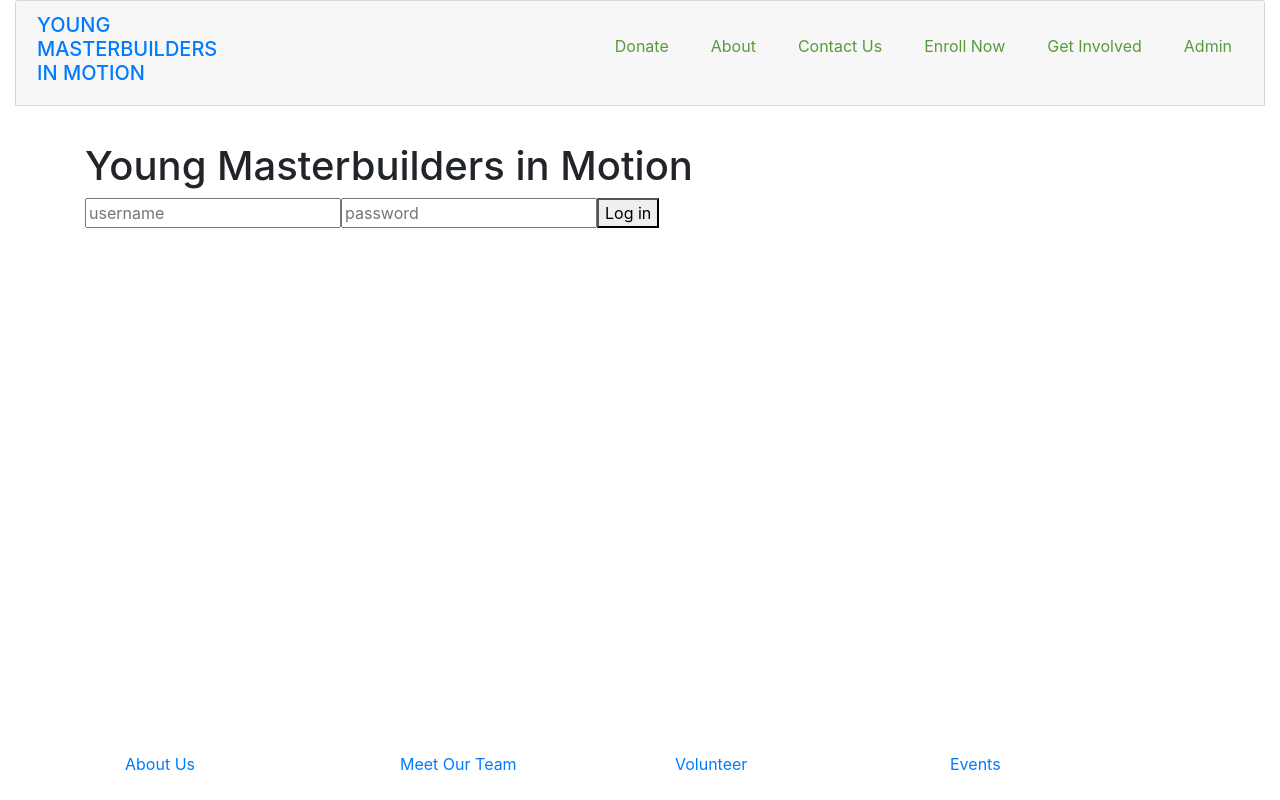
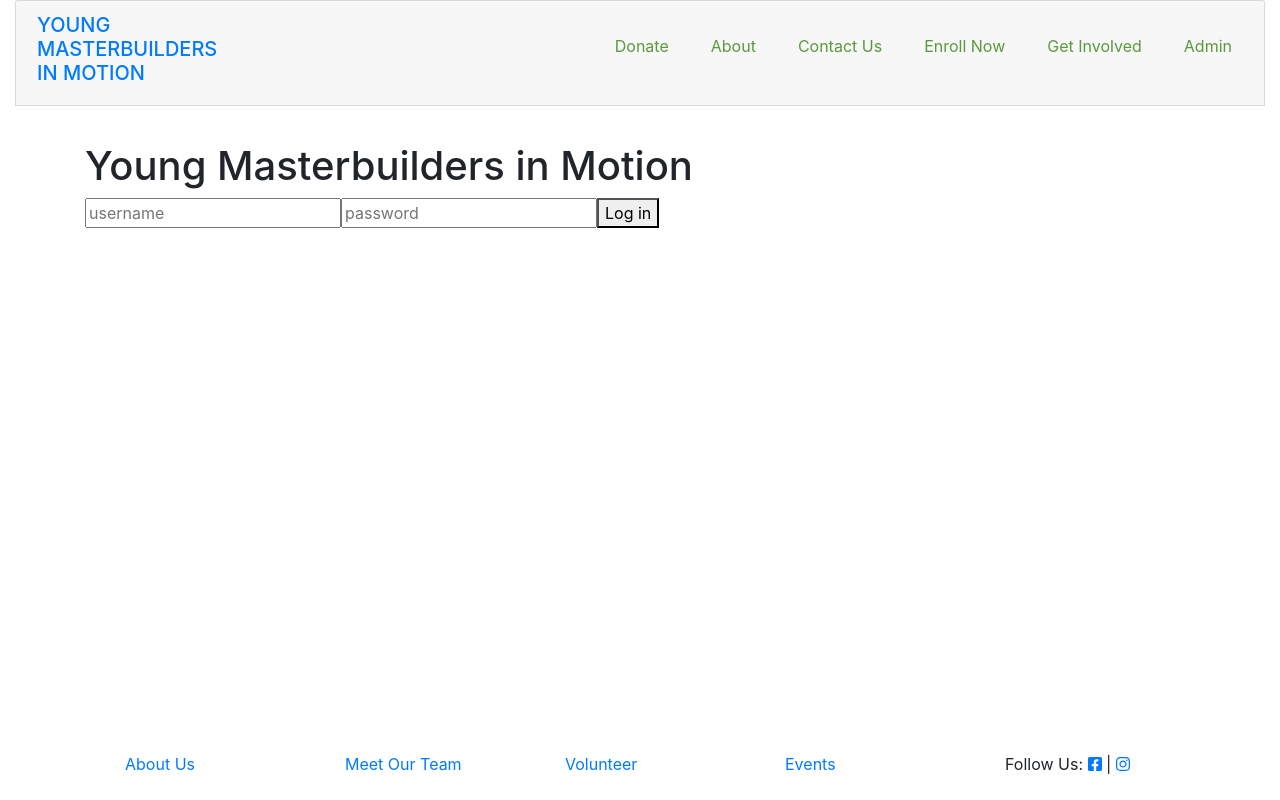
Before and after one commit to the-difference-engine/ymim, a React (Create React App) app in the folder frontend/: page /login in a window 1280 px wide. Built offline with nearby package versions, Linux system fonts and the light colour scheme.

Commit message:
added social media to footer, and installed fontawesome.

```diff
--- a/frontend/src/components/footer.jsx
+++ b/frontend/src/components/footer.jsx
@@ -1,5 +1,7 @@
 import React, { Component } from 'react';
 import { Link } from 'react-router-dom';
+import { FontAwesomeIcon } from '@fortawesome/react-fontawesome';
+import { faFacebookSquare, faInstagram } from '@fortawesome/free-brands-svg-icons';
 import './footer.css';
 
 
@@ -22,6 +24,9 @@ export default class footer extends Component {
                             <li className='col footer_link'>
                                 <Link to="/events">Events</Link>
                             </li>
+                            <li className='col footer_link'>
+                                Follow Us:  <Link to="https://www.facebook.com/theymim/"><FontAwesomeIcon icon={faFacebookSquare} /></Link> | <Link to="https://www.instagram.com/theyoungmasterbuilders"><FontAwesomeIcon icon={faInstagram} /></Link>
+                            </li>
                         </ul>
                     </nav>
                 </div>
```
Also changed, not shown: frontend/package.json (+6 -1 lines), 1 other file (tests, documents, lock files or other folders).
